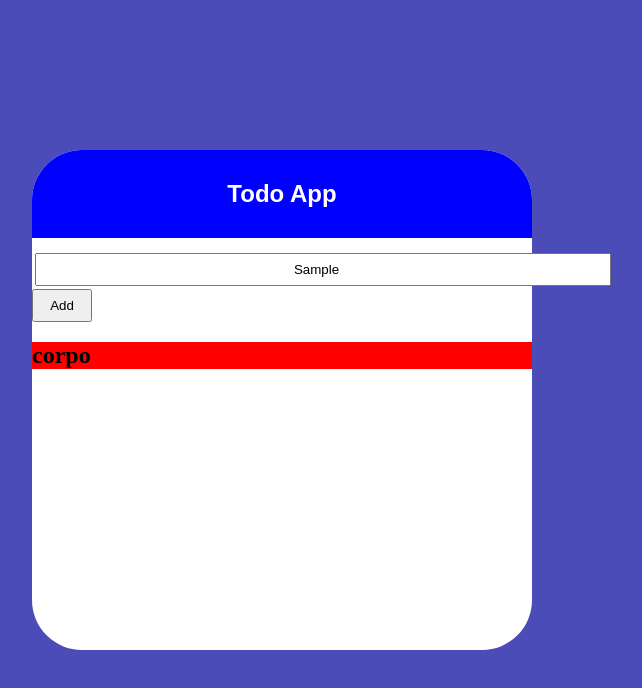
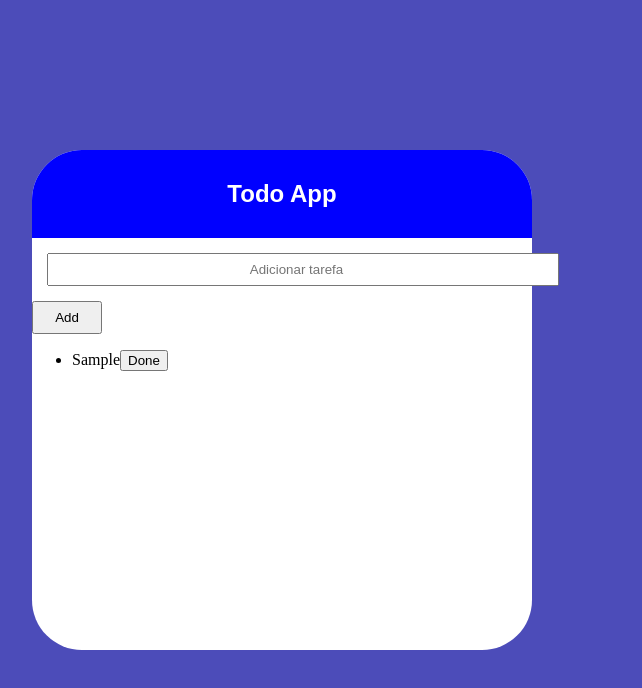
Before and after one commit to moisesmelllo/to-do-list-react, a React (Vite) app in the folder todo-list/: page / in a window 1280 px wide. Both pictures are taken after typing "Sample" into the empty fields and a click on the button "Add". Shown: the top 688 px of the page, without its empty margins (358-1000 px from the left). Built offline with nearby package versions, Linux system fonts and the light colour scheme.

Commit message:
feat: body

```diff
--- a/todo-list/src/App.jsx
+++ b/todo-list/src/App.jsx
@@ -1,6 +1,7 @@
 import { useState } from 'react'
 import NavbarComponent from './navbar/NavbarComponent'
 import SearchBar from './searchbar/SearchBar'
+import Body from './body/Body'
 import './app.css'
 
 
@@ -12,10 +13,8 @@ function App() {
       <div className="flexbox">
         <section>
           <NavbarComponent />
-          <SearchBar />
-          <div style={{ background: 'red' }}>
-            <h1>corpo</h1>
-          </div>
+
+          <Body />
         </section>
       </div>
     </div>
--- /dev/null
+++ b/todo-list/src/body/Body.jsx
@@ -0,0 +1,37 @@
+import { useState } from "react"
+import SearchBar from "../searchbar/SearchBar"
+
+
+const Body = () => {
+  const [tasks, setTasks] = useState([]);
+
+  const addTask = (task) => {
+    const id = new Date().getTime()
+    setTasks([...tasks, { id: id, name: task, done: false }]);
+  };
+
+  const handleTaskDone = (id) => {
+    setTasks((prevTasks) => prevTasks.filter((task) => task.id !== id))
+  }
+
+  return (
+    <>
+      <SearchBar onAddTask={addTask} />
+      {tasks.length < 1 ? (
+        <p>Add some tasks</p>
+      ) : (
+        <ul>
+          {tasks.map((task) => (
+            <div key={task.id}>
+              <li>
+                {task.name}
+                <button onClick={() => handleTaskDone(task.id)}>Done</button>
+              </li>
+            </div>
+          ))}
+        </ul>
+      )}
+    </>
+  )
+}
+export default Body
--- a/todo-list/src/searchbar/SearchBar.jsx
+++ b/todo-list/src/searchbar/SearchBar.jsx
@@ -1,10 +1,30 @@
 import './searchbar.css'
+import { useState } from 'react'
 
-const SearchBar = () => {
+const SearchBar = ({onAddTask}) => {
+  const [inputValue, setInputValue] = useState('')
+
+  const handleInputChange = (event) => {
+    setInputValue(event.target.value)
+    console.log(inputValue)
+  }
+
+  const handleButtonClick = () => {
+    if (inputValue.trim() !== '') {
+      onAddTask(inputValue);
+      setInputValue('')
+    }
+  }
+
   return (
     <div className='searchbar'>
-      <input className="input-searchbar" type="search" placeholder="Adicionar tarefa"/>
-      <button className="btn add-btn">Add</button>
+      <input
+      className="input-searchbar"
+      type="search"
+      placeholder="Adicionar tarefa"
+      value={inputValue}
+      onChange={handleInputChange}/>
+      <button className="btn add-btn" onClick={handleButtonClick}>Add</button>
     </div>
   )
 }
--- a/todo-list/src/searchbar/searchbar.css
+++ b/todo-list/src/searchbar/searchbar.css
@@ -4,14 +4,14 @@
 
 
 .input-searchbar {
-  margin: 3px;
+  margin: 15px;
   text-align: center;
-  width: 45vw;
+  width: 40vw;
   padding: 7px 0;
   margin-top:  15px;
 }
 
 .add-btn {
-  width: 60px;
+  width: 70px;
   padding: 7px 0;
 }
```
Also changed, not shown: todo-list/src/body/Body.css (added).
